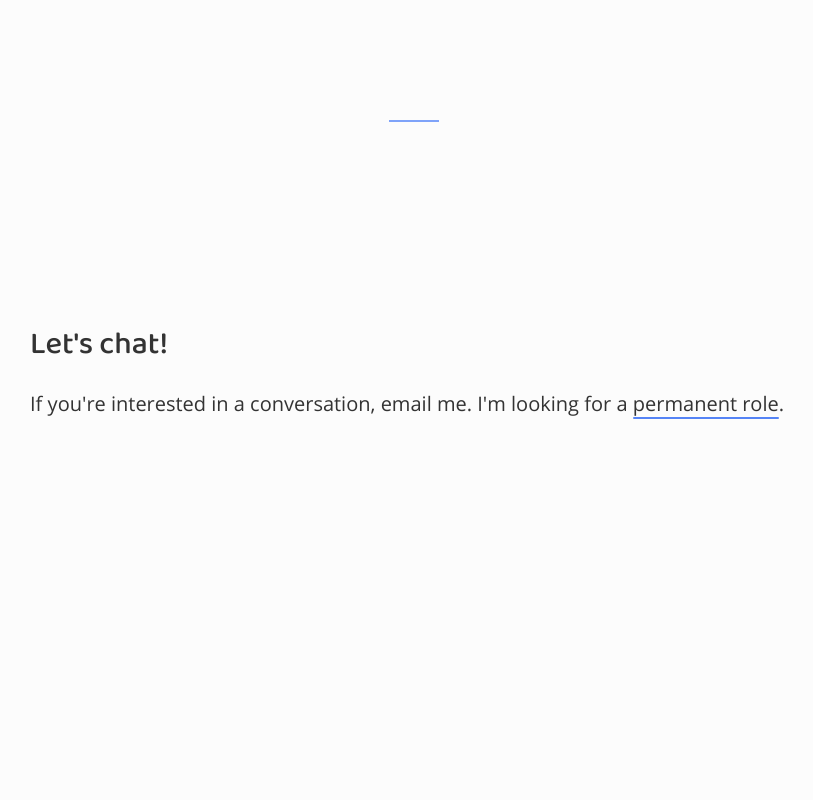
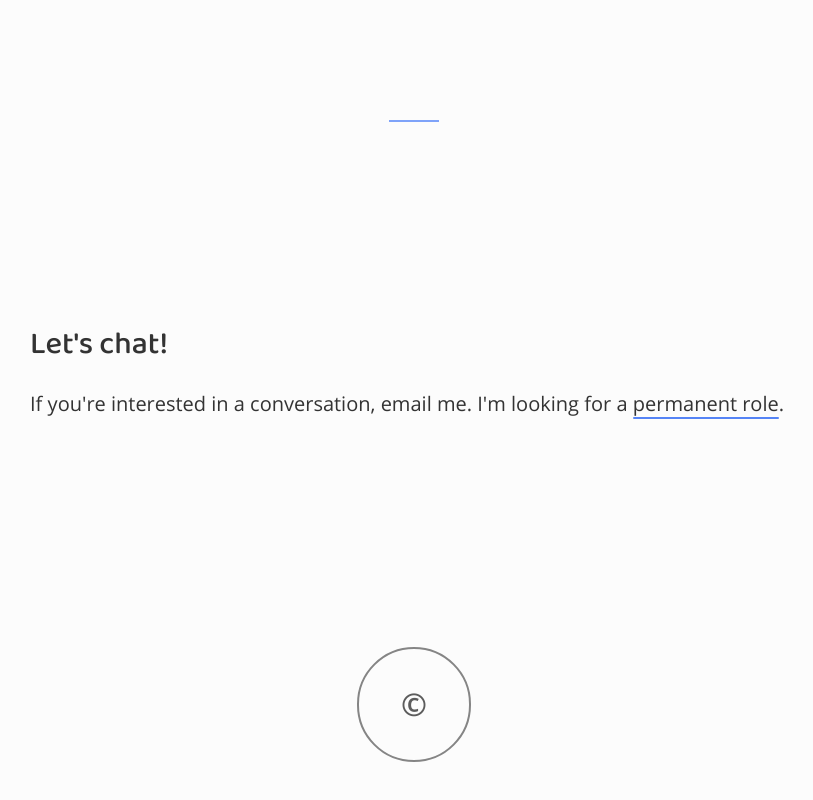
Before and after one commit to jamesahorne/portfolio-vue, a Vue app in the folder client/: page / in a window 1280 px wide. Shown: the part 4272-5072 px from the top of the page, without its empty margins (226-1039 px from the left). Before the commit the page ends 4863 px from the top, so only its background shows below. Built offline with nearby package versions, Linux system fonts and the light colour scheme.

Commit message:
✅♻️ Add footer

```diff
--- a/client/src/App.vue
+++ b/client/src/App.vue
@@ -9,6 +9,7 @@
       <Cv/>
       <Contact/>
     </main>
+    <Footer/>
   </div>
 </template>
 
@@ -20,6 +21,7 @@ import Technologies from './components/Technologies'
 import Projects from './components/Projects'
 import Cv from './components/Cv'
 import Contact from './components/Contact'
+import Footer from './components/Footer'
 
 export default {
   name: 'App',
@@ -30,7 +32,8 @@ export default {
     Technologies,
     Projects,
     Cv,
-    Contact
+    Contact,
+    Footer
   }
 }
 </script>
--- /dev/null
+++ b/client/src/components/Footer.vue
@@ -0,0 +1,14 @@
+<template>
+  <footer class="footer">
+    <div class="footer__content">
+      <span>&copy;</span>
+      <p>Copyright &copy; 2020 jamesahorne.dev</p>
+    </div>
+  </footer>
+</template>
+
+<script>
+export default {
+  name: 'Footer'
+}
+</script>
```
